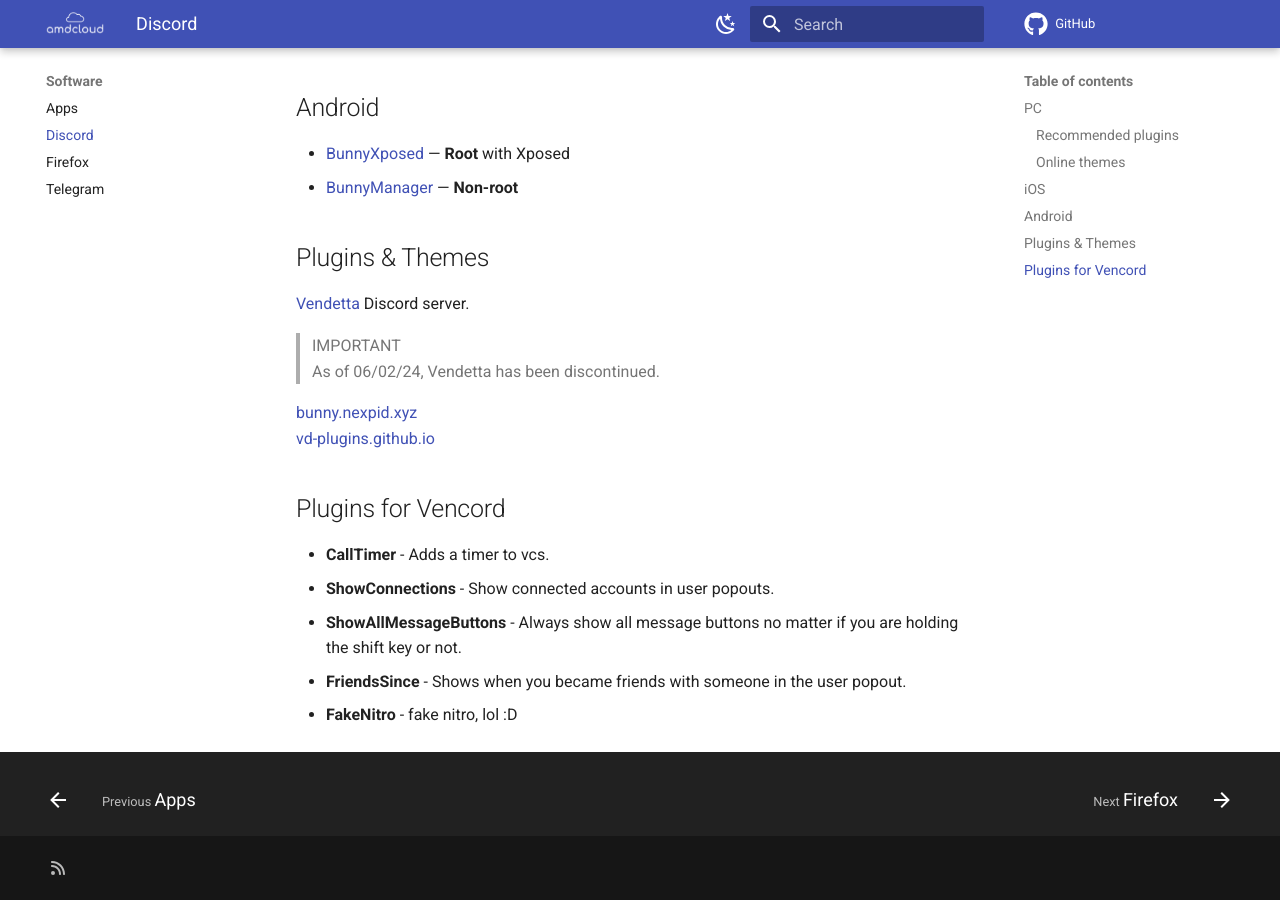
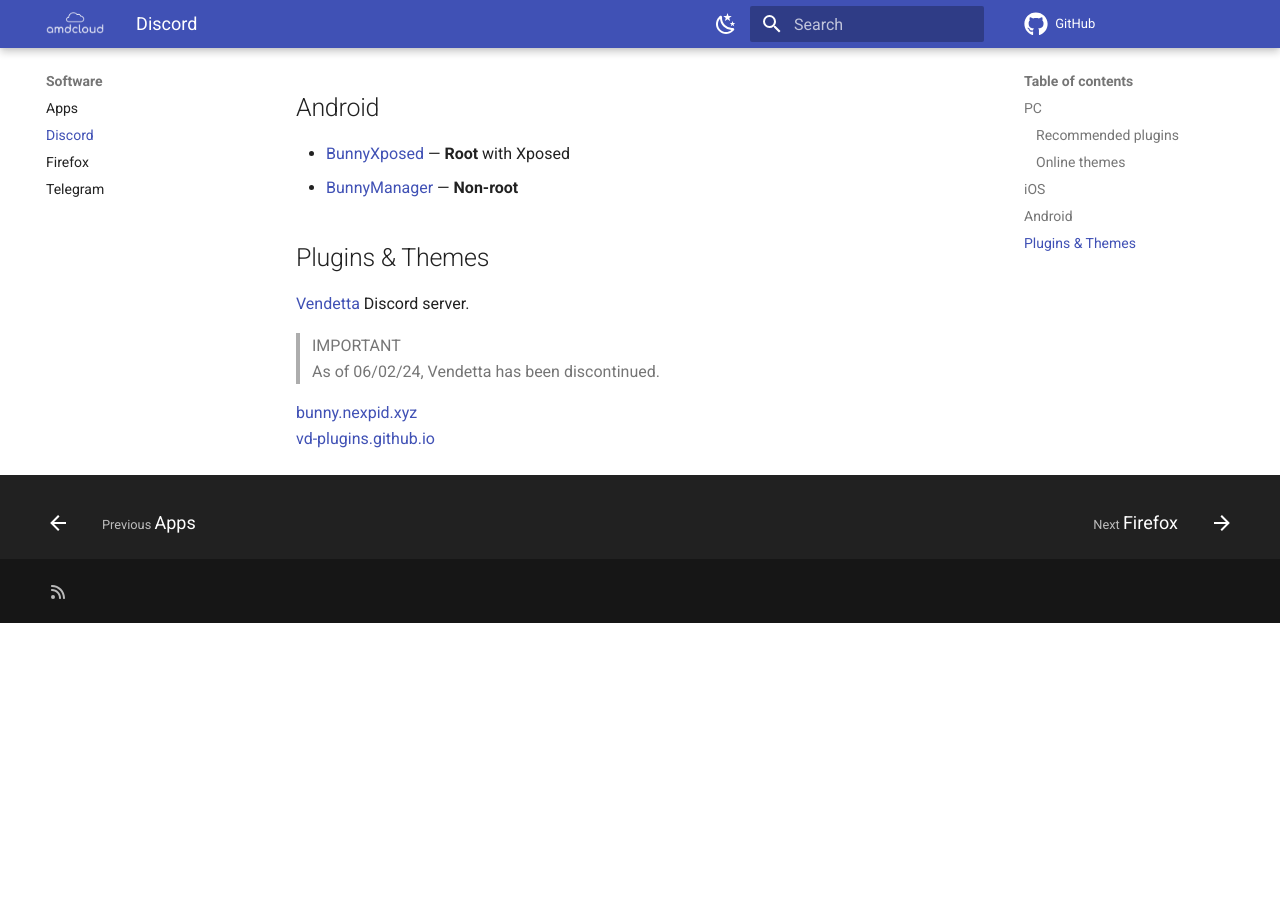
Before and after one commit to TeamDominant/Wiki-mkdocs, an MkDocs documentation site: the page built from docs/discord.md, in a window 1280 px wide and 900 px high, scrolled down 1781 px. Built offline with MkDocs 1.6.1 and Material for MkDocs 9.7.7, drawn with Linux system fonts in a browser that asks for light colours; comment, search, counter and statistics services are not loaded; after the commit the page ends 2404 px from its top, so only the background shows below that.

Commit message:
moved previously created plugins list

```diff
--- a/docs/discord.md
+++ b/docs/discord.md
@@ -70,11 +70,3 @@
 
 [bunny.nexpid.xyz](https://bunny.nexpid.xyz/)
 [vd-plugins.github.io](https://vd-plugins.github.io/web/#)
-
-## Plugins for Vencord
-
-- **CallTimer** - Adds a timer to vcs.
-- **ShowConnections** - Show connected accounts in user popouts.
-- **ShowAllMessageButtons** - Always show all message buttons no matter if you are holding the shift key or not.
-- **FriendsSince** - Shows when you became friends with someone in the user popout.
-- **FakeNitro** - fake nitro, lol :D
```
